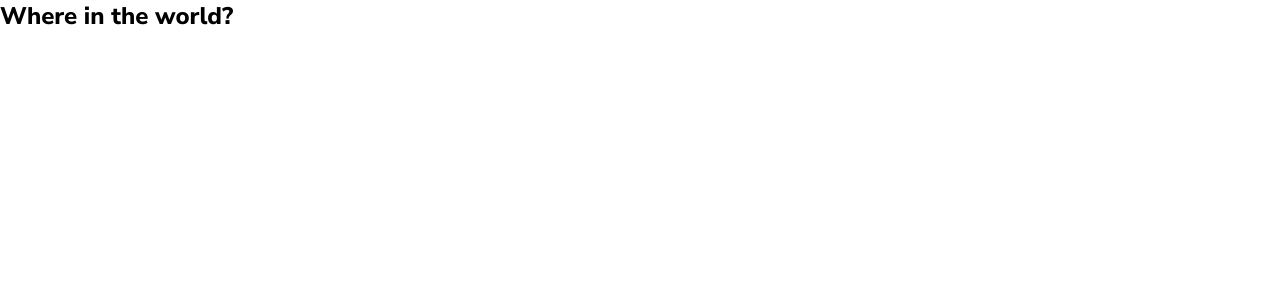
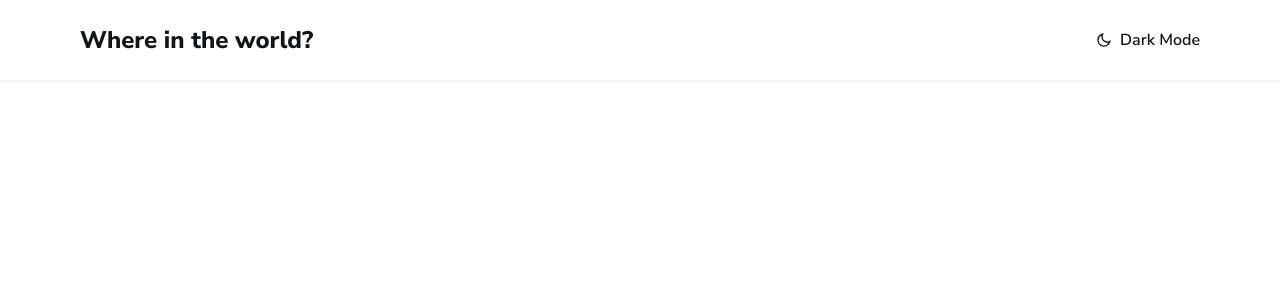
Before and after one commit to ShariqAsadi/where-in-the-world, a Next.js app: page / in a window 1280 px wide. Shown: the top 300 px of the page. Built offline with nearby package versions, Linux system fonts and the light colour scheme.

Commit message:
Adds Dark mode and Navbar

```diff
--- a/package.json
+++ b/package.json
@@ -16,8 +16,10 @@
     "eslint": "8.34.0",
     "eslint-config-next": "13.1.6",
     "next": "13.1.6",
+    "next-themes": "^0.2.1",
     "react": "18.2.0",
     "react-dom": "18.2.0",
+    "react-icons": "^4.7.1",
     "typescript": "4.9.5"
   },
   "devDependencies": {
--- /dev/null
+++ b/src/app/Providers.tsx
@@ -0,0 +1,11 @@
+'use client';
+import { ThemeProvider } from 'next-themes';
+import { BaseChildren } from '@/types/common';
+
+export default function Providers({ children }: BaseChildren) {
+  return (
+    <ThemeProvider attribute='class' enableSystem={true}>
+      {children}
+    </ThemeProvider>
+  );
+}
--- a/src/app/layout.tsx
+++ b/src/app/layout.tsx
@@ -1,21 +1,21 @@
 import './globals.css';
 
 import { Nunito_Sans } from '@next/font/google';
+import { BaseChildren } from '@/types/common';
+import Providers from './Providers';
 
 const nunitoSans = Nunito_Sans({
   subsets: ['latin'],
   weight: ['300', '600', '800'],
 });
 
-interface LayoutProps {
-  children: React.ReactNode;
-}
-
-export default function RootLayout({ children }: LayoutProps) {
+export default function RootLayout({ children }: BaseChildren) {
   return (
     <html lang='en' className={nunitoSans.className}>
       <head />
-      <body>{children}</body>
+      <body>
+        <Providers>{children}</Providers>
+      </body>
     </html>
   );
 }
--- a/src/app/page.tsx
+++ b/src/app/page.tsx
@@ -1,3 +1,5 @@
+import Navbar from '@/components/Navbar';
+
 export default function Home() {
-  return <h1 className='text-2xl font-extrabold'>Where in the world?</h1>;
+  return <Navbar />;
 }
--- /dev/null
+++ b/src/components/DarkModeSwitcher.tsx
@@ -0,0 +1,35 @@
+'use client';
+import { useTheme } from 'next-themes';
+import { useEffect, useState } from 'react';
+import { RiMoonLine, RiSunLine } from 'react-icons/ri';
+
+export default function DarkModeSwitcher() {
+  const [mounted, setMounted] = useState(false);
+  const { setTheme, theme } = useTheme();
+
+  useEffect(() => {
+    setMounted(true);
+  }, []);
+
+  if (!mounted) {
+    return null;
+  }
+
+  const isLightMode = theme === 'light';
+
+  const handleToggle = () => {
+    setTheme(isLightMode ? 'dark' : 'light');
+  };
+
+  return (
+    <span className='font-semibold text-light-text text-base dark:text-white'>
+      <button
+        className='flex justify-center items-center gap-2'
+        onClick={handleToggle}
+      >
+        {isLightMode ? <RiSunLine /> : <RiMoonLine />}
+        <p>{isLightMode ? 'Light Mode' : 'Dark Mode'}</p>
+      </button>
+    </span>
+  );
+}
--- /dev/null
+++ b/src/components/Navbar.tsx
@@ -0,0 +1,12 @@
+import DarkModeSwitcher from './DarkModeSwitcher';
+
+export default function Navbar() {
+  return (
+    <nav className='flex justify-between items-center h-20 px-20 bg-white shadow-elements dark:bg-dark-elements'>
+      <h1 className='text-light-text text-2xl font-extrabold dark:text-white'>
+        Where in the world?
+      </h1>
+      <DarkModeSwitcher />
+    </nav>
+  );
+}
--- /dev/null
+++ b/src/types/common.ts
@@ -0,0 +1,5 @@
+import React from 'react';
+
+export interface BaseChildren {
+  children: React.ReactNode;
+}
--- a/tailwind.config.js
+++ b/tailwind.config.js
@@ -1,5 +1,6 @@
 /** @type {import('tailwindcss').Config} */
 module.exports = {
+  darkMode: 'class',
   content: [
     './app/**/*.{js,ts,jsx,tsx}',
     './pages/**/*.{js,ts,jsx,tsx}',
@@ -15,6 +16,9 @@ module.exports = {
         'light-input': 'hsl(0, 0%, 52%)',
         'light-background': 'hsl(0, 0%, 98%)',
       },
+      boxShadow: {
+        elements: '0px 2px 4px rgba(0, 0, 0, 0.0562443)',
+      },
     },
   },
   plugins: [],
```
Also changed, not shown: 1 other file (tests, documents, lock files or other folders).
